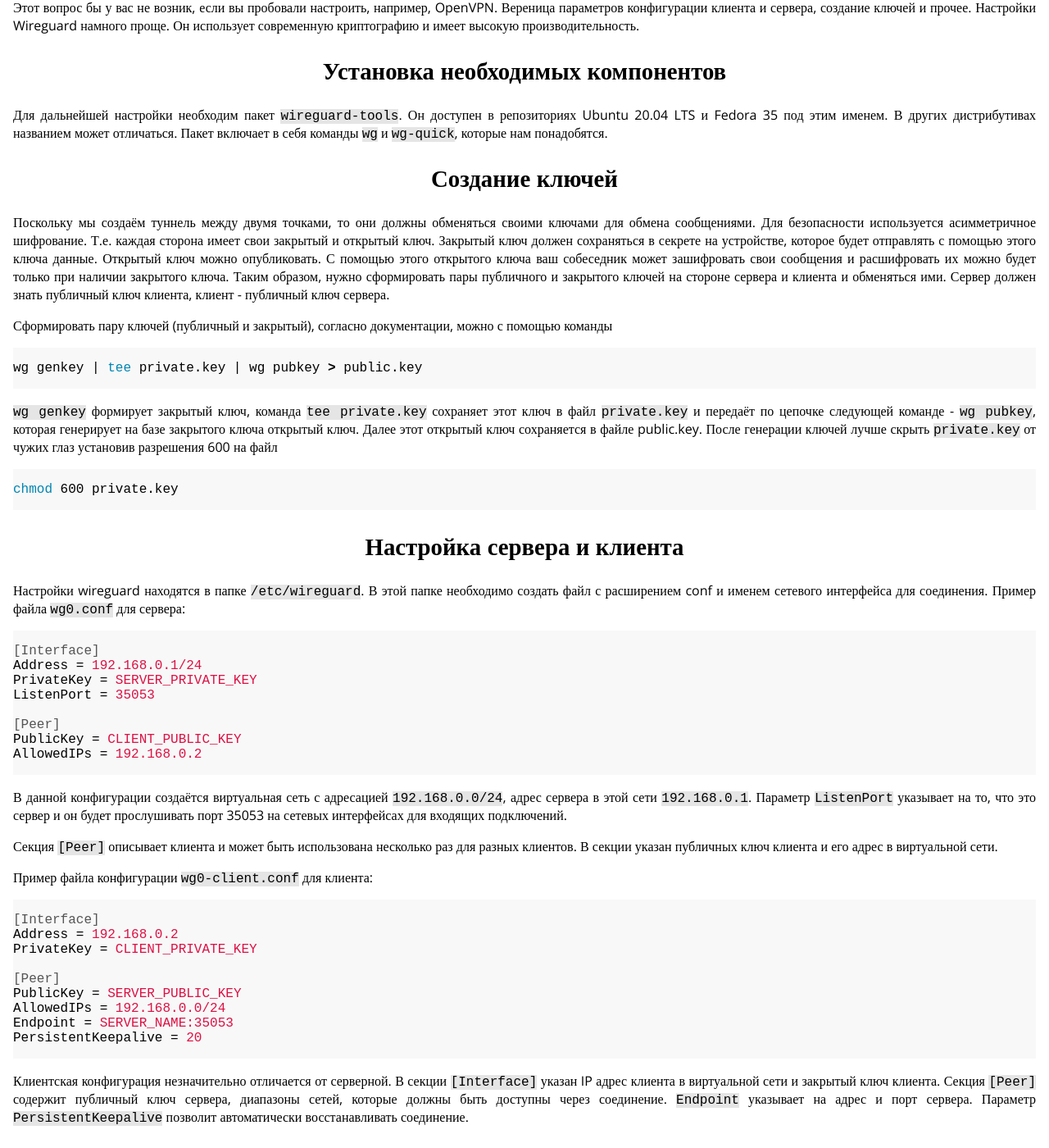
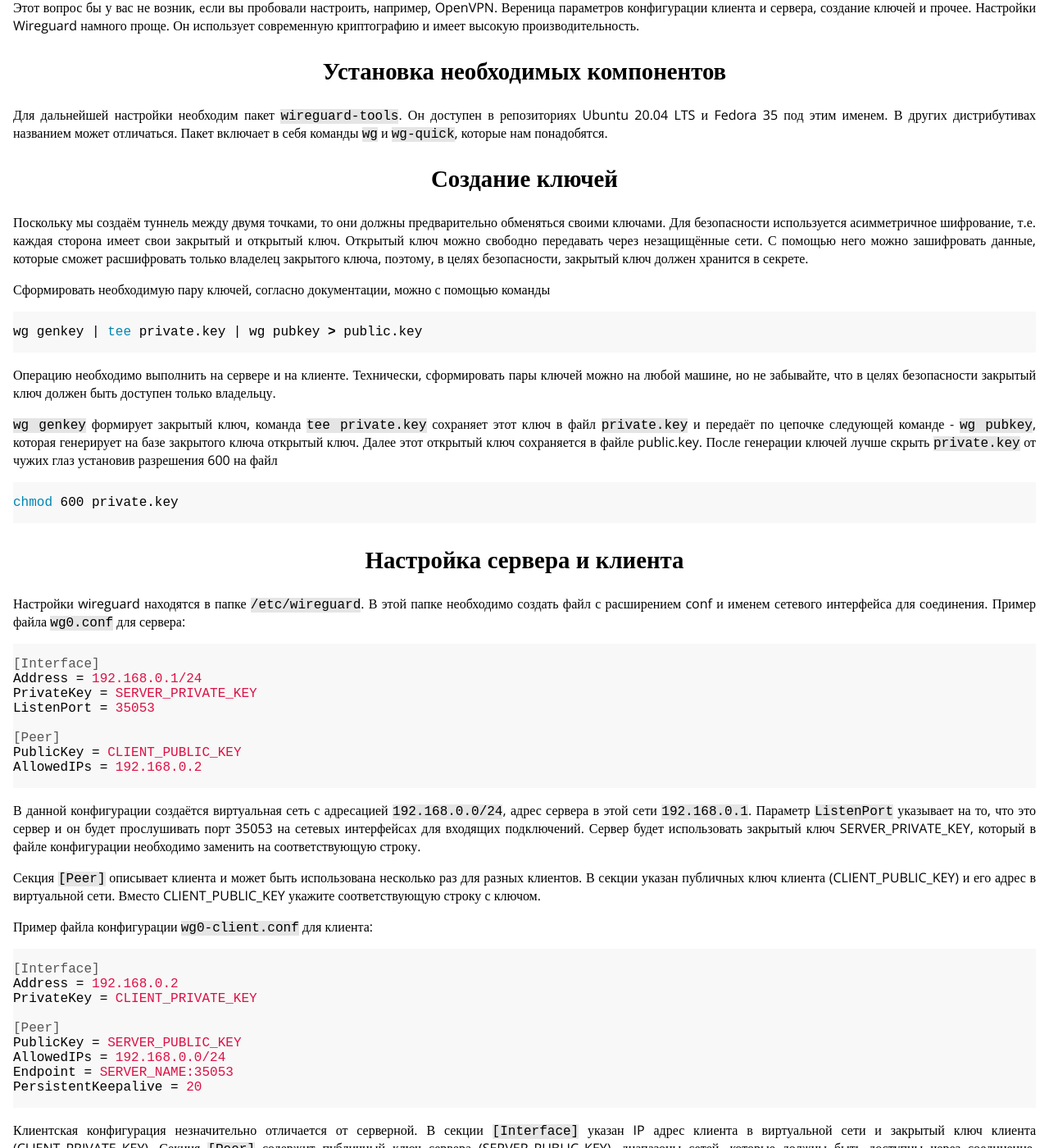
Before and after one commit to fsa/site, a Jekyll site: the page built from _posts/2022-04-10-wireguard.md, in a window 1280 px wide and 1400 px high, scrolled down 605 px. Shown: the whole window at 82% size. Built offline with Jekyll 4.4.1, drawn with Linux system fonts in a browser that asks for light colours; comment, search, counter and statistics services are not loaded; some of the changed text lies outside the part shown.

Commit message:
Исправлены неточности в доработан текст в статье про Wireguard.

````diff
--- a/_posts/2022-04-10-wireguard.md
+++ b/_posts/2022-04-10-wireguard.md
@@ -25,13 +25,15 @@
 
 ## Создание ключей
 
-Поскольку мы создаём туннель между двумя точками, то они должны обменяться своими ключами для обмена сообщениями. Для безопасности используется асимметричное шифрование. Т.е. каждая сторона имеет свои закрытый и открытый ключ. Закрытый ключ должен сохраняться в секрете на устройстве, которое будет отправлять с помощью этого ключа данные. Открытый ключ можно опубликовать. С помощью этого открытого ключа ваш собеседник может зашифровать свои сообщения и расшифровать их можно будет только при наличии закрытого ключа. Таким образом, нужно сформировать пары публичного и закрытого ключей на стороне сервера и клиента и обменяться ими. Сервер должен знать публичный ключ клиента, клиент - публичный ключ сервера.
+Поскольку мы создаём туннель между двумя точками, то они должны предварительно обменяться своими ключами. Для безопасности используется асимметричное шифрование, т.е. каждая сторона имеет свои закрытый и открытый ключ. Открытый ключ можно свободно передавать через незащищённые сети. С помощью него можно зашифровать данные, которые сможет расшифровать только владелец закрытого ключа, поэтому, в целях безопасности, закрытый ключ должен хранится в секрете.
 
-Сформировать пару ключей (публичный и закрытый), согласно документации, можно с помощью команды
+Сформировать необходимую пару ключей, согласно документации, можно с помощью команды
 
 ```bash
 wg genkey | tee private.key | wg pubkey > public.key
 ```
+
+Операцию необходимо выполнить на сервере и на клиенте. Технически, сформировать пары ключей можно на любой машине, но не забывайте, что в целях безопасности закрытый ключ должен быть доступен только владельцу.
 
 `wg genkey` формирует закрытый ключ, команда `tee private.key` сохраняет этот ключ в файл `private.key` и передаёт по цепочке следующей команде - `wg pubkey`, которая генерирует на базе закрытого ключа открытый ключ. Далее этот открытый ключ сохраняется в файле public.key. После генерации ключей лучше скрыть `private.key` от чужих глаз установив разрешения 600 на файл
 
@@ -54,9 +56,9 @@
 AllowedIPs = 192.168.0.2
 ```
 
-В данной конфигурации создаётся виртуальная сеть с адресацией `192.168.0.0/24`, адрес сервера в этой сети `192.168.0.1`. Параметр `ListenPort` указывает на то, что это сервер и он будет прослушивать порт 35053 на сетевых интерфейсах для входящих подключений.
+В данной конфигурации создаётся виртуальная сеть с адресацией `192.168.0.0/24`, адрес сервера в этой сети `192.168.0.1`. Параметр `ListenPort` указывает на то, что это сервер и он будет прослушивать порт 35053 на сетевых интерфейсах для входящих подключений. Сервер будет использовать закрытый ключ SERVER_PRIVATE_KEY, который в файле конфигурации необходимо заменить на соответствующую строку.
 
-Секция `[Peer]` описывает клиента и может быть использована несколько раз для разных клиентов. В секции указан публичных ключ клиента и его адрес в виртуальной сети.
+Секция `[Peer]` описывает клиента и может быть использована несколько раз для разных клиентов. В секции указан публичных ключ клиента (CLIENT_PUBLIC_KEY) и его адрес в виртуальной сети. Вместо CLIENT_PUBLIC_KEY укажите соответствующую строку с ключом.
 
 Пример файла конфигурации `wg0-client.conf` для клиента:
 
@@ -72,7 +74,7 @@
 PersistentKeepalive = 20
 ```
 
-Клиентская конфигурация незначительно отличается от серверной. В секции `[Interface]` указан IP адрес клиента в виртуальной сети и закрытый ключ клиента. Секция `[Peer]` содержит публичный ключ сервера, диапазоны сетей, которые должны быть доступны через соединение. `Endpoint` указывает на адрес и порт сервера. Параметр `PersistentKeepalive` позволит автоматически восстанавливать соединение.
+Клиентская конфигурация незначительно отличается от серверной. В секции `[Interface]` указан IP адрес клиента в виртуальной сети и закрытый ключ клиента (CLIENT_PRIVATE_KEY). Секция `[Peer]` содержит публичный ключ сервера (SERVER_PUBLIC_KEY), диапазоны сетей, которые должны быть доступны через соединение. `Endpoint` указывает на адрес (SERVER_NAME) и порт сервера. Параметр `PersistentKeepalive` позволит автоматически восстанавливать соединение. Вместо значений CLIENT_PRIVATE_KEY, SERVER_PUBLIC_KEY и SERVER_NAME необходимо указать соответствующие строковые значения.
 
 ## Проверяем подключение
 
````
